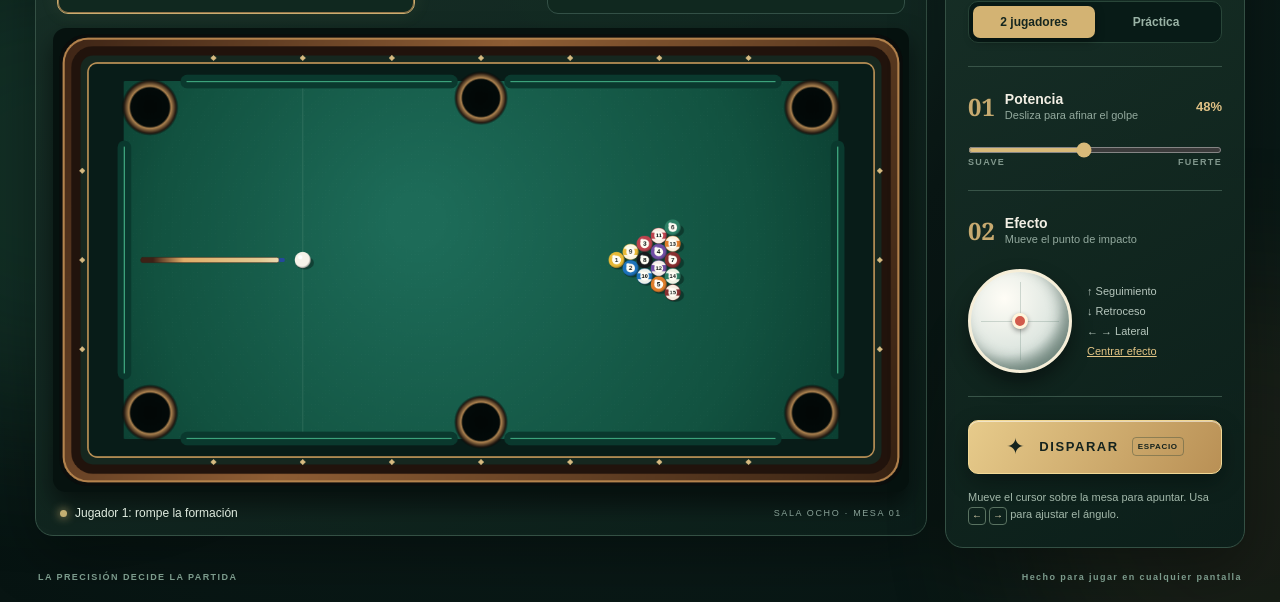
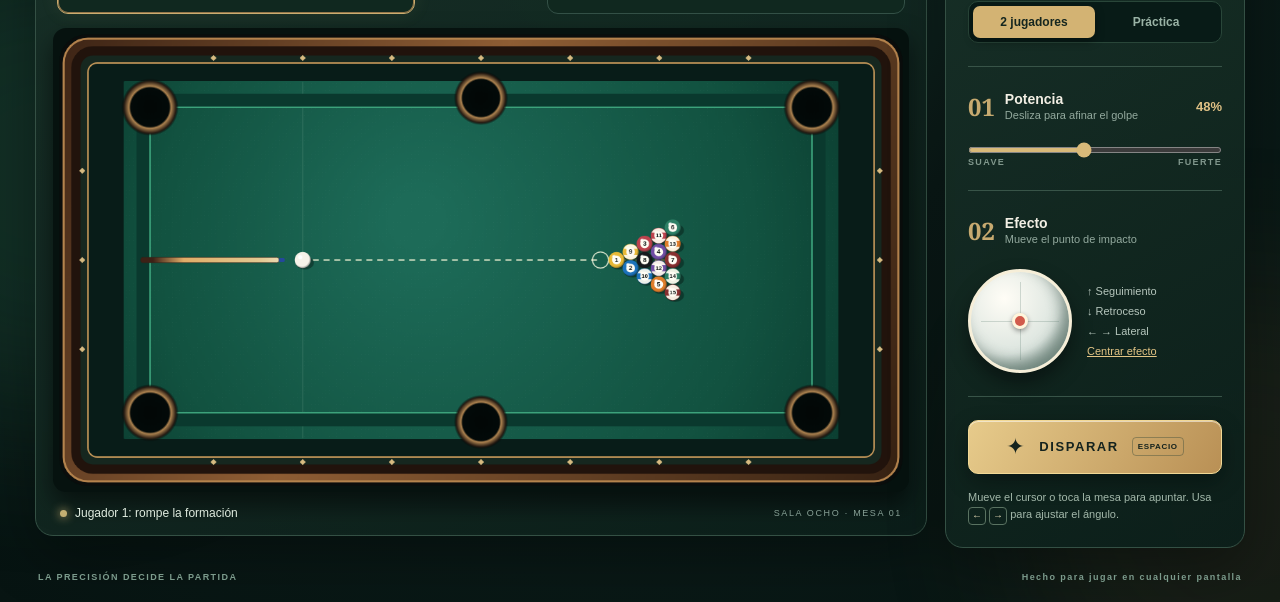
Before and after one commit to Squallxx0287/pruebas, a website with bundled scripts: page index.html in a window 1280 px wide. Shown: the part 198-800 px from the top of the page. Built offline with nearby package versions, Linux system fonts and the light colour scheme.

Commit message:
Fix aiming guide, pocket jaws, cushion alignment and accidental shots

```diff
--- a/index.html
+++ b/index.html
@@ -38,7 +38,7 @@
         <div class="spin-control"><div class="spin-disc" id="spin-disc" role="group" aria-label="Efecto de la bola blanca"><div class="spin-cross spin-h"></div><div class="spin-cross spin-v"></div><div class="spin-dot" id="spin-dot"></div></div><div class="spin-legend"><span>↑ Seguimiento</span><span>↓ Retroceso</span><span>← → Lateral</span><button id="reset-spin">Centrar efecto</button></div></div>
         <div class="divider"></div>
         <button id="shoot" class="shoot-button"><span class="shoot-icon">✦</span><span>DISPARAR</span><span class="key-hint">ESPACIO</span></button>
-        <p class="control-tip">Mueve el cursor sobre la mesa para apuntar. Usa <kbd>←</kbd> <kbd>→</kbd> para ajustar el ángulo.</p>
+        <p class="control-tip">Mueve el cursor o toca la mesa para apuntar. Usa <kbd>←</kbd> <kbd>→</kbd> para ajustar el ángulo.</p>
       </aside>
     </section>
     <footer class="page-footer"><span>LA PRECISIÓN DECIDE LA PARTIDA</span><span>Hecho para jugar en cualquier pantalla</span></footer>
--- a/src/main.js
+++ b/src/main.js
@@ -1,4 +1,4 @@
-import { POCKETS, TABLE } from './physics.js';
+import { CUSHIONS, POCKETS, TABLE, predictAim } from './physics.js';
 import { PoolGame } from './game.js';
 
 const $ = selector => document.querySelector(selector);
@@ -69,14 +69,16 @@ function drawTable() {
   ctx.beginPath(); ctx.moveTo(350, 76); ctx.lineTo(350, 574); ctx.stroke();
   ctx.fillStyle = 'rgba(244,240,211,.32)';
   for (const [x, y] of [[350, 325], [790, 325]]) { ctx.beginPath(); ctx.arc(x, y, 2.7, 0, Math.PI * 2); ctx.fill(); }
-  // Cushions are split at all six pockets.
-  ctx.strokeStyle = '#0a392e'; ctx.lineWidth = 19; ctx.lineCap = 'round';
-  ctx.beginPath();
-  for (const [x1, y1, x2, y2] of [[188, 75, 558, 75], [642, 75, 1012, 75], [188, 575, 558, 575], [642, 575, 1012, 575], [100, 167, 100, 483], [1100, 167, 1100, 483]]) {
-    ctx.moveTo(x1, y1); ctx.lineTo(x2, y2);
+  // Draw the same cushion faces used by the collision solver.
+  for (const { x1, y1, x2, y2, nx, ny } of CUSHIONS) {
+    ctx.lineCap = 'round'; ctx.strokeStyle = '#0a392e'; ctx.lineWidth = 19;
+    ctx.beginPath();
+    ctx.moveTo(view.x + x1 - nx * 9.5, view.y + y1 - ny * 9.5);
+    ctx.lineTo(view.x + x2 - nx * 9.5, view.y + y2 - ny * 9.5); ctx.stroke();
+    ctx.strokeStyle = '#3ca27b'; ctx.lineWidth = 2;
+    ctx.beginPath(); ctx.moveTo(view.x + x1, view.y + y1);
+    ctx.lineTo(view.x + x2, view.y + y2); ctx.stroke();
   }
-  ctx.stroke();
-  ctx.strokeStyle = '#3ca27b'; ctx.lineWidth = 2; ctx.stroke();
   for (let i = 1; i < 8; i++) {
     const x = 100 + i * 125;
     for (const y of [42, 608]) { ctx.save(); ctx.translate(x, y); ctx.rotate(Math.PI / 4); ctx.fillStyle = '#d7bb81'; ctx.fillRect(-3, -3, 6, 6); ctx.restore(); }
@@ -117,28 +119,11 @@ function drawBall(ball) {
   ctx.restore();
 }
 
-function firstAimHit(cue, dx, dy) {
-  let best = { t: 1100, ball: null };
-  for (const ball of game.balls.slice(1)) {
-    if (ball.pocketed) continue;
-    const ox = cue.x - ball.x, oy = cue.y - ball.y;
-    const b = 2 * (ox * dx + oy * dy), c = ox * ox + oy * oy - Math.pow(TABLE.radius * 2, 2);
-    const disc = b * b - 4 * c;
-    if (disc < 0) continue;
-    const t = (-b - Math.sqrt(disc)) / 2;
-    if (t > 0 && t < best.t) best = { t, ball };
-  }
-  const tx = dx > 0 ? (TABLE.right - cue.x) / dx : (TABLE.left - cue.x) / dx;
-  const ty = dy > 0 ? (TABLE.bottom - cue.y) / dy : (TABLE.top - cue.y) / dy;
-  best.t = Math.min(best.t, tx, ty);
-  return best;
-}
-
 function drawAim() {
   if (game.phase !== 'aim' || game.ballInHand) return;
   const cue = game.cueBall();
   const dx = Math.cos(aimAngle), dy = Math.sin(aimAngle);
-  const hit = firstAimHit(cue, dx, dy);
+  const hit = predictAim(cue, game.balls, aimAngle);
   const x = view.x + cue.x, y = view.y + cue.y;
   const endX = x + dx * hit.t, endY = y + dy * hit.t;
   ctx.save();
@@ -224,9 +209,12 @@ canvas.addEventListener('pointermove', event => {
   }
 });
 canvas.addEventListener('pointerup', event => {
+  if (event.button !== 0) return;
   const point = tablePoint(event);
   if (game.ballInHand) { if (game.placeCue(point.x, point.y)) { tone(480, .07, .04); refreshUI(); } }
-  else if (game.phase === 'aim') { aimAngle = Math.atan2(point.y - game.cueBall().y, point.x - game.cueBall().x); shoot(); }
+  else if (game.phase === 'aim' && Math.hypot(point.x - game.cueBall().x, point.y - game.cueBall().y) > TABLE.radius * 2) {
+    aimAngle = Math.atan2(point.y - game.cueBall().y, point.x - game.cueBall().x);
+  }
 });
 canvas.addEventListener('contextmenu', event => event.preventDefault());
 $('#shoot').addEventListener('click', shoot);
@@ -252,15 +240,15 @@ function reset(mode = game.mode) {
   $('#mode-practice').classList.toggle('selected', mode === 'practice'); $('#mode-practice').setAttribute('aria-pressed', mode === 'practice');
   refreshUI(); tone(390, .09, .05);
 }
-$('#mode-duel').addEventListener('click', () => reset('duel'));
-$('#mode-practice').addEventListener('click', () => reset('practice'));
+$('#mode-duel').addEventListener('click', () => { if (game.mode !== 'duel') reset('duel'); });
+$('#mode-practice').addEventListener('click', () => { if (game.mode !== 'practice') reset('practice'); });
 $('#new-button').addEventListener('click', () => reset());
 $('#sound-button').addEventListener('click', () => { soundsOn = !soundsOn; $('#sound-button').classList.toggle('off', !soundsOn); $('#sound-button').setAttribute('aria-label', soundsOn ? 'Desactivar sonido' : 'Activar sonido'); if (soundsOn) tone(620, .09, .04); });
 $('#help-button').addEventListener('click', () => $('#help-dialog').showModal());
 $('#close-help').addEventListener('click', () => $('#help-dialog').close());
 $('#got-it').addEventListener('click', () => $('#help-dialog').close());
 document.addEventListener('keydown', event => {
-  if ($('#help-dialog').open || event.target.matches('input')) return;
+  if ($('#help-dialog').open || event.repeat || event.target.closest('input,button,textarea,select')) return;
   if (event.code === 'Space') { event.preventDefault(); shoot(); }
   if (event.code === 'ArrowLeft') { event.preventDefault(); aimAngle -= event.shiftKey ? .002 : .012; }
   if (event.code === 'ArrowRight') { event.preventDefault(); aimAngle += event.shiftKey ? .002 : .012; }
--- a/src/physics.js
+++ b/src/physics.js
@@ -2,6 +2,14 @@ export const TABLE = Object.freeze({ width: 1000, height: 500, left: 36, right:
 export const POCKETS = Object.freeze([
   { x: 36, y: 36, r: 27 }, { x: 500, y: 23, r: 25 }, { x: 964, y: 36, r: 27 },
   { x: 36, y: 464, r: 27 }, { x: 500, y: 477, r: 25 }, { x: 964, y: 464, r: 27 },
+]);
+export const CUSHIONS = Object.freeze([
+  { x1: 70, y1: 36, x2: 470, y2: 36, nx: 0, ny: 1 },
+  { x1: 530, y1: 36, x2: 930, y2: 36, nx: 0, ny: 1 },
+  { x1: 70, y1: 464, x2: 470, y2: 464, nx: 0, ny: -1 },
+  { x1: 530, y1: 464, x2: 930, y2: 464, nx: 0, ny: -1 },
+  { x1: 36, y1: 70, x2: 36, y2: 430, nx: 1, ny: 0 },
+  { x1: 964, y1: 70, x2: 964, y2: 430, nx: -1, ny: 0 },
 ]);
 const EPSILON = 1e-8;
 const ROLLING_DRAG = 78;
@@ -105,45 +113,65 @@ function resolvePair(a, b, events) {
   return true;
 }
 
-function railOpen(ball, wall) {
-  if (wall === 'top' || wall === 'bottom') return ball.x < 91 || ball.x > 909 || Math.abs(ball.x - 500) < 39;
-  return ball.y < 91 || ball.y > 409;
-}
-
 function railTime(ball, remaining) {
   let best = null;
   const r = TABLE.radius;
-  const walls = [
-    ['left', TABLE.left + r, ball.vx], ['right', TABLE.right - r, ball.vx],
-    ['top', TABLE.top + r, ball.vy], ['bottom', TABLE.bottom - r, ball.vy],
-  ];
-  for (const [wall, bound, velocity] of walls) {
-    if ((wall === 'left' || wall === 'top') ? velocity >= -EPSILON : velocity <= EPSILON) continue;
-    const coordinate = wall === 'left' || wall === 'right' ? ball.x : ball.y;
-    const t = (bound - coordinate) / velocity;
-    if (t < -EPSILON || t > remaining + EPSILON) continue;
-    const other = wall === 'left' || wall === 'right' ? ball.y + ball.vy * Math.max(0, t) : ball.x + ball.vx * Math.max(0, t);
-    if (railOpen({ x: other, y: other }, wall)) continue;
-    if (!best || t < best.t) best = { t: Math.max(0, t), wall };
+  const consider = (t, nx, ny) => {
+    if (t >= -EPSILON && t <= remaining + EPSILON && (!best || t < best.t)) best = { t: Math.max(0, t), nx, ny };
+  };
+  for (const rail of CUSHIONS) {
+    const { x1, y1, x2, y2, nx, ny } = rail;
+    const velocity = ball.vx * nx + ball.vy * ny;
+    if (velocity < -EPSILON) {
+      const distance = (ball.x - x1) * nx + (ball.y - y1) * ny;
+      const t = (r - distance) / velocity;
+      const x = ball.x + ball.vx * t, y = ball.y + ball.vy * t;
+      if (nx === 0 ? x >= x1 && x <= x2 : y >= y1 && y <= y2) consider(t, nx, ny);
+    }
+    // Rounded jaws close the gap between each cushion and its pocket mouth.
+    for (const [x, y] of [[x1, y1], [x2, y2]]) {
+      const ox = ball.x - x, oy = ball.y - y;
+      const a = ball.vx ** 2 + ball.vy ** 2;
+      const b = ox * ball.vx + oy * ball.vy;
+      const c = ox ** 2 + oy ** 2 - r ** 2;
+      const discriminant = b * b - a * c;
+      if (a < EPSILON || b >= 0 || discriminant < 0) continue;
+      const t = c <= 0 ? 0 : (-b - Math.sqrt(discriminant)) / a;
+      const hx = ox + ball.vx * t, hy = oy + ball.vy * t;
+      const length = Math.hypot(hx, hy) || 1;
+      consider(t, hx / length, hy / length);
+    }
   }
   return best;
 }
 
-function resolveRail(ball, wall, events) {
-  const horizontal = wall === 'left' || wall === 'right';
-  if (horizontal) {
-    ball.x = wall === 'left' ? TABLE.left + TABLE.radius : TABLE.right - TABLE.radius;
-    ball.vx *= -RAIL_RESTITUTION;
-    ball.vy += ball.sideSpin * 0.13;
-    ball.sideSpin *= 0.56;
-  } else {
-    ball.y = wall === 'top' ? TABLE.top + TABLE.radius : TABLE.bottom - TABLE.radius;
-    ball.vy *= -RAIL_RESTITUTION;
-    ball.vx -= ball.sideSpin * 0.13;
-    ball.sideSpin *= 0.56;
+function resolveRail(ball, hit, events) {
+  const { nx, ny } = hit;
+  const normalSpeed = ball.vx * nx + ball.vy * ny;
+  ball.vx -= (1 + RAIL_RESTITUTION) * normalSpeed * nx;
+  ball.vy -= (1 + RAIL_RESTITUTION) * normalSpeed * ny;
+  ball.vx -= ny * ball.sideSpin * 0.13;
+  ball.vy += nx * ball.sideSpin * 0.13;
+  ball.sideSpin *= 0.56;
+  ball.x += nx * 0.001; ball.y += ny * 0.001;
+  if (events && events.firstHit !== null) events.railAfterHit = true;
+  events?.rails.push({ x: ball.x, y: ball.y, strength: Math.abs(normalSpeed) });
+}
+
+export function predictAim(cue, balls, angle) {
+  const dx = Math.cos(angle), dy = Math.sin(angle);
+  const ray = { ...cue, vx: dx, vy: dy };
+  const tx = Math.abs(dx) < EPSILON ? Infinity : ((dx > 0 ? TABLE.right : TABLE.left) - cue.x) / dx;
+  const ty = Math.abs(dy) < EPSILON ? Infinity : ((dy > 0 ? TABLE.bottom : TABLE.top) - cue.y) / dy;
+  const boundary = Math.max(0, Math.min(tx, ty));
+  const rail = railTime(ray, boundary);
+  let best = { t: rail ? rail.t : boundary, ball: null };
+  for (const ball of balls) {
+    if (ball.number === cue.number || ball.pocketed) continue;
+    const t = pairTime(ray, { ...ball, vx: 0, vy: 0 }, best.t);
+    if (t < best.t) best = { t, ball };
   }
-  if (events?.firstHit !== null && events) events.railAfterHit = true;
-  events?.rails.push({ x: ball.x, y: ball.y, strength: horizontal ? Math.abs(ball.vx) : Math.abs(ball.vy) });
+  return best;
 }
 
 function applyCloth(ball, dt) {
@@ -180,7 +208,7 @@ export function step(balls, dt, events = null) {
       const a = balls[i];
       if (a.pocketed) continue;
       const rail = railTime(a, remaining);
-      if (rail && (!hit || rail.t < hit.t)) hit = { type: 'rail', t: rail.t, a, wall: rail.wall };
+      if (rail && (!hit || rail.t < hit.t)) hit = { type: 'rail', ...rail, a };
       for (let j = i + 1; j < balls.length; j++) {
         const b = balls[j];
         if (b.pocketed) continue;
@@ -193,7 +221,7 @@ export function step(balls, dt, events = null) {
     remaining -= hit.t;
     if (!hit.a.pocketed && (hit.type !== 'pair' || !hit.b.pocketed)) {
       if (hit.type === 'pair') resolvePair(hit.a, hit.b, events);
-      else resolveRail(hit.a, hit.wall, events);
+      else resolveRail(hit.a, hit, events);
     }
     // Move past a zero-time collision to prevent repeated contact loops.
     if (hit.t < EPSILON) { const nudge = Math.min(remaining, 0.00001); advance(balls, nudge, events); remaining -= nudge; }
```
Also changed, not shown: test/pool.test.js (+41 -1 lines), README.md.
